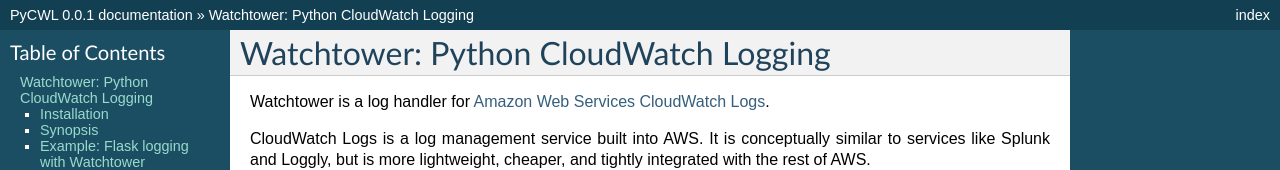
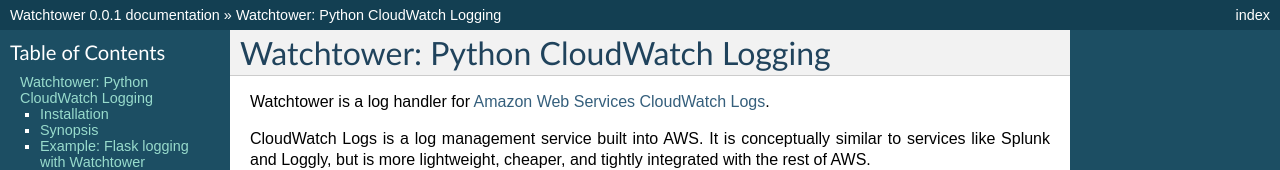
Before and after one commit to kislyuk/watchtower, a Sphinx documentation site: the page built from docs/index.rst, in a window 1280 px wide and 900 px high. Shown: the top 170 px of the window. Built offline with Sphinx 7.4.7, drawn with Linux system fonts in a browser that asks for light colours; pages that are not in the unit, such as notebooks, are missing from menus; some of the changed text lies outside the part shown.

Commit message:
Excise old project name from docs

```diff
--- a/docs/conf.py
+++ b/docs/conf.py
@@ -1,6 +1,6 @@
 # -*- coding: utf-8 -*-
 #
-# Pycwl documentation build configuration file, created by
+# Watchtower documentation build configuration file, created by
 # sphinx-quickstart on Sun Oct 13 23:09:16 2013.
 #
 # This file is execfile()d with the current directory set to its containing dir.
@@ -40,7 +40,7 @@ source_suffix = '.rst'
 master_doc = 'index'
 
 # General information about the project.
-project = u'PyCWL'
+project = u'Watchtower'
 copyright = u'2014, Andrey Kislyuk'
 
 # The version info for the project you're documenting, acts as replacement for
@@ -164,7 +164,7 @@ html_static_path = ['_static']
 #html_file_suffix = None
 
 # Output file base name for HTML help builder.
-htmlhelp_basename = 'PyCWLdoc'
+htmlhelp_basename = 'Watchtowerdoc'
 
 
 # -- Options for LaTeX output --------------------------------------------------
@@ -183,7 +183,7 @@ latex_elements = {
 # Grouping the document tree into LaTeX files. List of tuples
 # (source start file, target name, title, author, documentclass [howto/manual]).
 latex_documents = [
-  ('index', 'PyCWL.tex', u'PyCWL Documentation',
+  ('index', 'Watchtower.tex', u'Watchtower Documentation',
    u'Andrey Kislyuk', 'manual'),
 ]
 
@@ -213,7 +213,7 @@ latex_documents = [
 # One entry per manual page. List of tuples
 # (source start file, name, description, authors, manual section).
 man_pages = [
-    ('index', 'pycwl', u'PyCWL Documentation',
+    ('index', 'Watchtower', u'Watchtower Documentation',
      [u'Andrey Kislyuk'], 1)
 ]
 
@@ -227,8 +227,8 @@ man_pages = [
 # (source start file, target name, title, author,
 #  dir menu entry, description, category)
 texinfo_documents = [
-  ('index', 'Pycwl', u'PyCWL Documentation',
-   u'Andrey Kislyuk', 'PyCWL', 'One line description of project.',
+  ('index', 'watchtower', u'Watchtower Documentation',
+   u'Andrey Kislyuk', 'Watchtower', 'One line description of project.',
    'Miscellaneous'),
 ]
 
--- a/docs/index.rst
+++ b/docs/index.rst
@@ -3,7 +3,7 @@
 API documentation
 =================
 
-.. automodule:: pycwl
+.. automodule:: watchtower
    :members:
 
 
```
Also changed, not shown: 1 other file.
